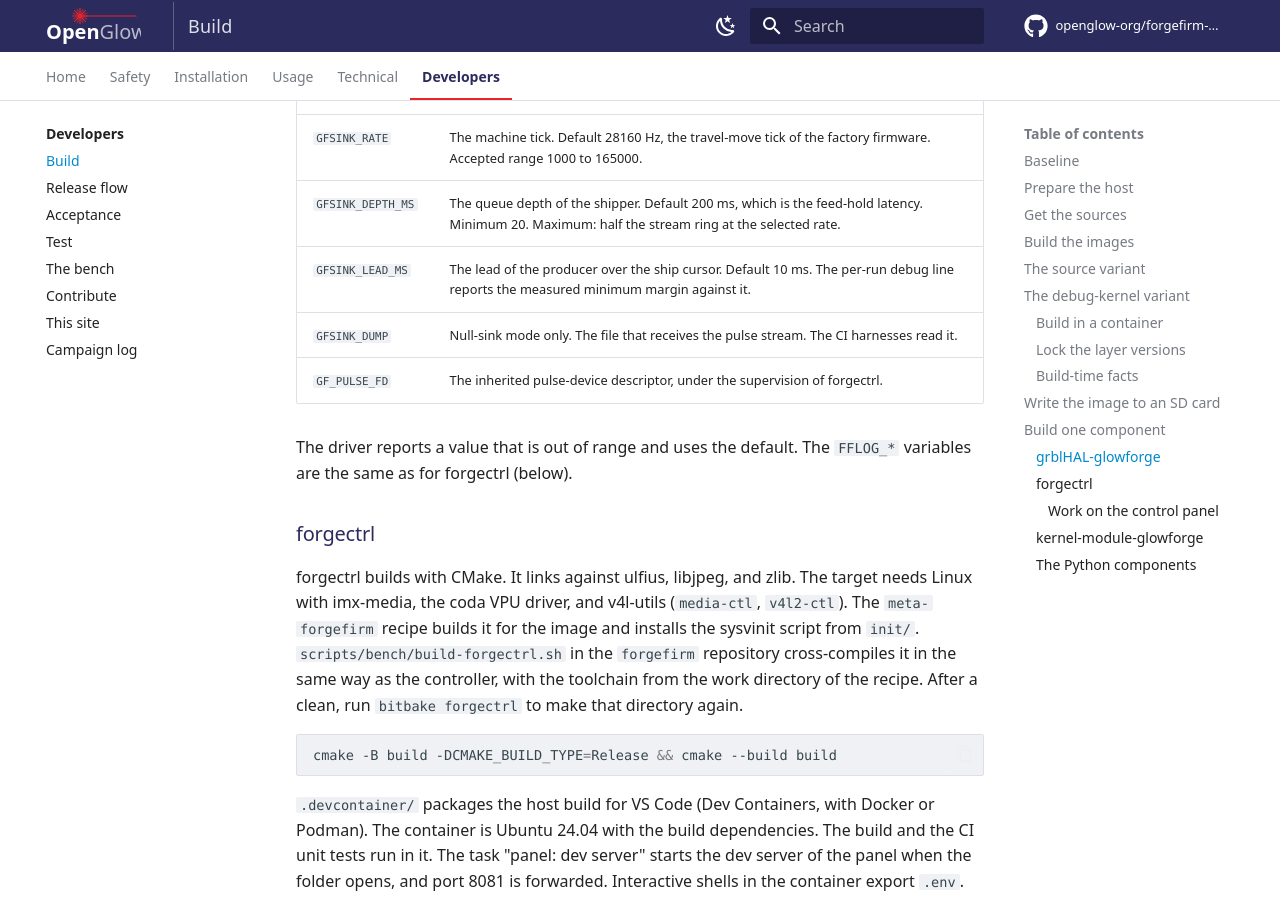
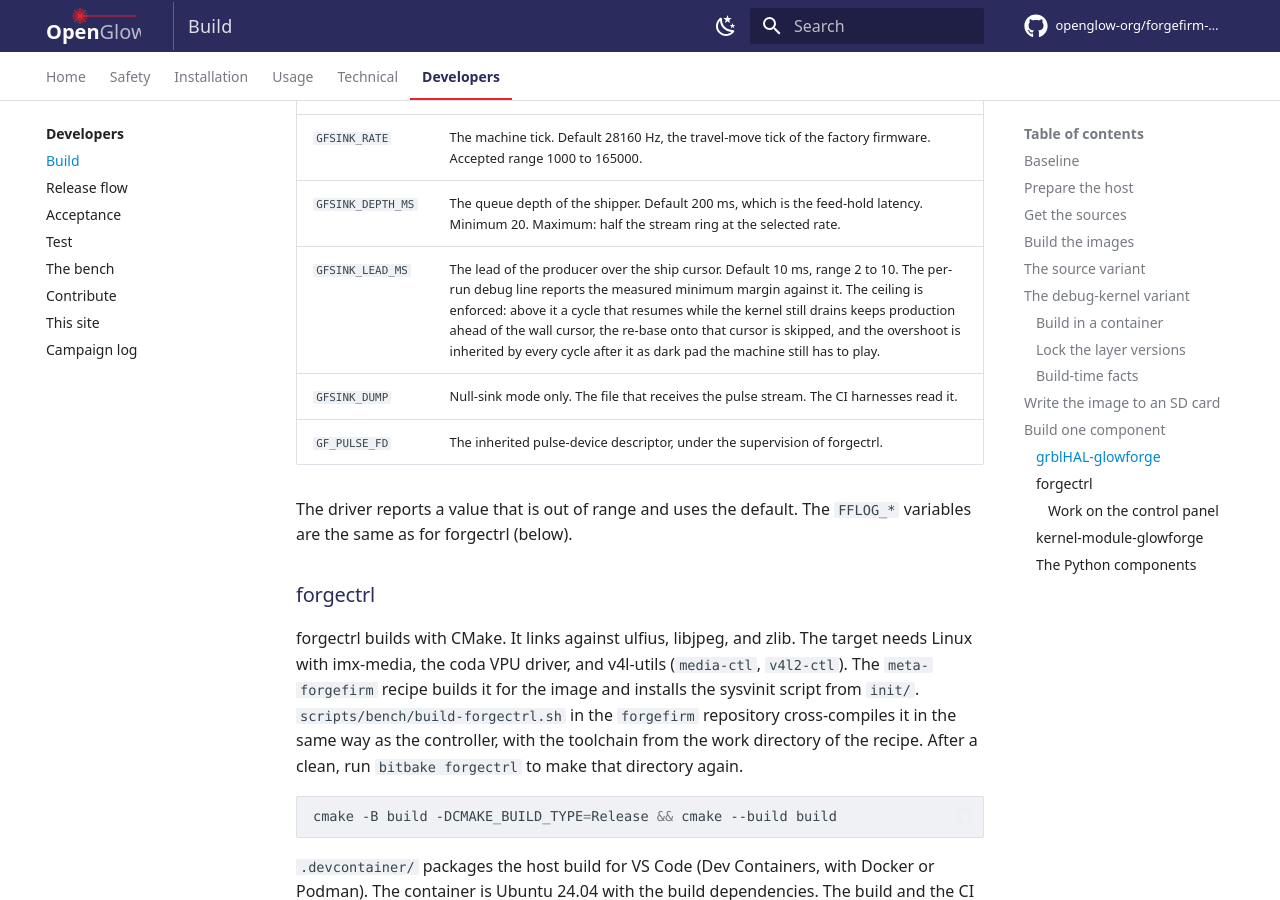
Before and after one commit to openglow-org/forgefirm-docs, an MkDocs documentation site: the page built from docs/developers/building.md, in a window 1280 px wide and 900 px high, scrolled down 5672 px. Built offline with MkDocs 1.6.1 and Material for MkDocs 9.7.7, drawn with Linux system fonts in a browser that asks for light colours; comment, search, counter and statistics services are not loaded.

Commit message:
GFSINK_LEAD_MS: name the range and why it is bounded
The lead is tunable from 2 to 10 ms and the ceiling is enforced. Above it
a cycle that resumes while the kernel still drains keeps production ahead
of the wall cursor, the re-base onto that cursor is skipped, and the
overshoot is inherited by every cycle after it as dark pad the machine
still has to play.

```diff
--- a/docs/developers/building.md
+++ b/docs/developers/building.md
@@ -271,7 +271,7 @@ GFSINK=/dev/glowforge grblHAL_glowforge -p 23 -e /data/forgefirm/EEPROM-glowforg
 | `GFSINK` | The pulse device. Unset = null-sink test mode. |
 | `GFSINK_RATE` | The machine tick. Default 28160 Hz, the travel-move tick of the factory firmware. Accepted range 1000 to 165000. |
 | `GFSINK_DEPTH_MS` | The queue depth of the shipper. Default 200 ms, which is the feed-hold latency. Minimum 20. Maximum: half the stream ring at the selected rate. |
-| `GFSINK_LEAD_MS` | The lead of the producer over the ship cursor. Default 10 ms. The per-run debug line reports the measured minimum margin against it. |
+| `GFSINK_LEAD_MS` | The lead of the producer over the ship cursor. Default 10 ms, range 2 to 10. The per-run debug line reports the measured minimum margin against it. The ceiling is enforced: above it a cycle that resumes while the kernel still drains keeps production ahead of the wall cursor, the re-base onto that cursor is skipped, and the overshoot is inherited by every cycle after it as dark pad the machine still has to play. |
 | `GFSINK_DUMP` | Null-sink mode only. The file that receives the pulse stream. The CI harnesses read it. |
 | `GF_PULSE_FD` | The inherited pulse-device descriptor, under the supervision of forgectrl. |
 
```
